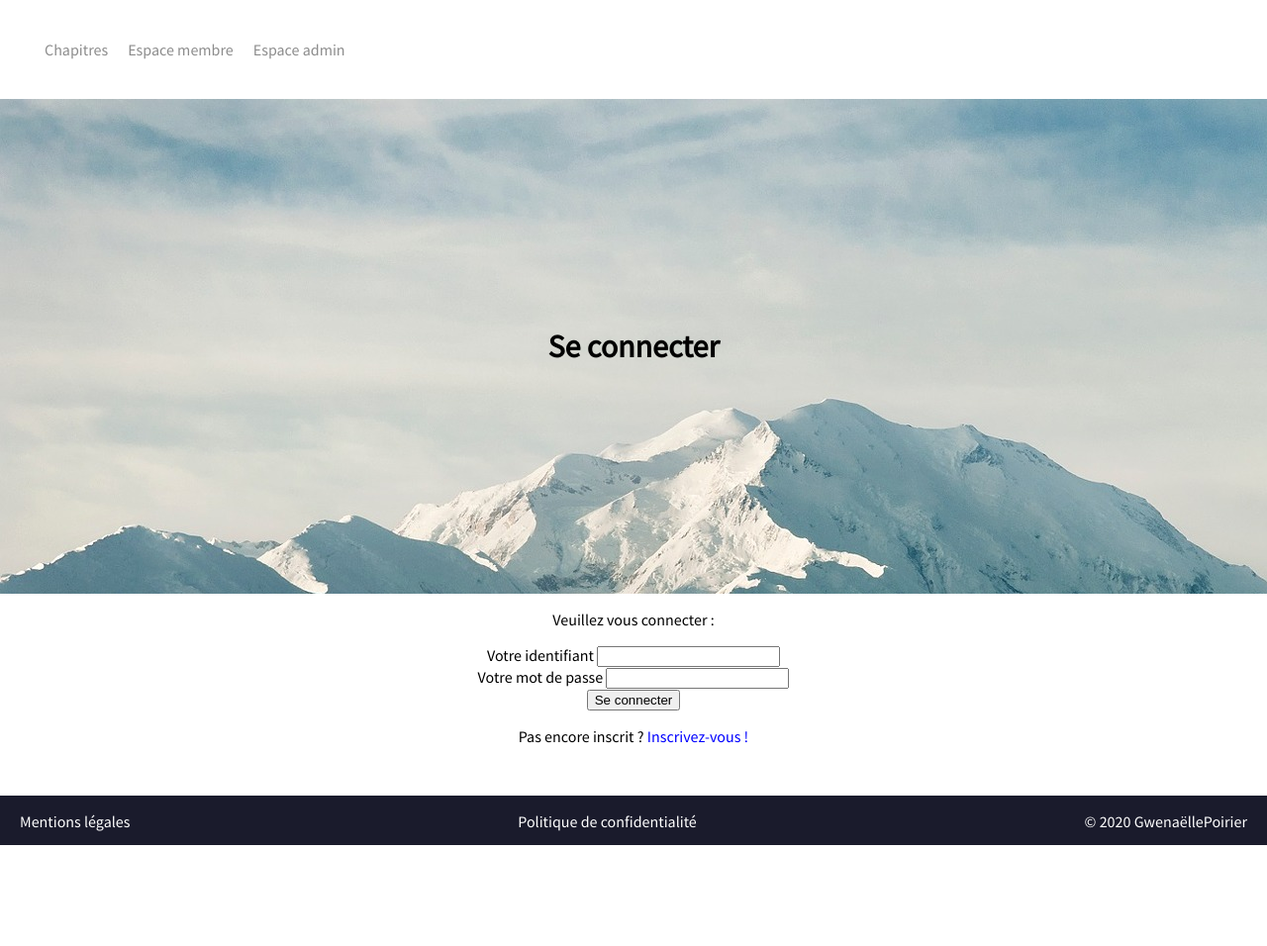
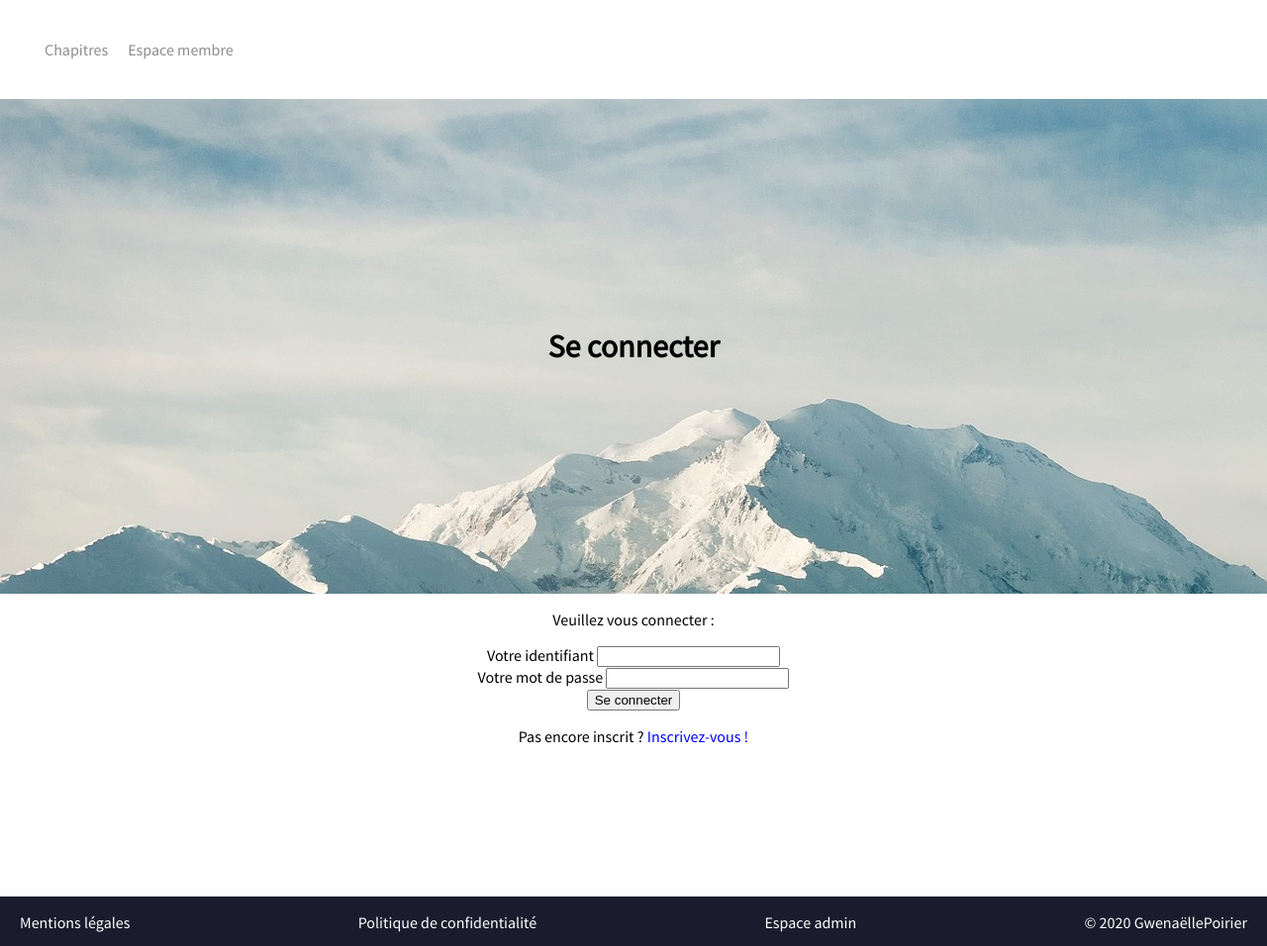
Before and after one commit to Jane-D-Lane/OC-P4-Blog, a PHP site: page /index.php?action=connection in a window 1280 px wide. Shown: the whole page at 99% size. Before the commit the page ends 854 px from the top, so only its background shows below. Run offline with PHP 8.4, Linux system fonts and the light colour scheme; some libraries are stand-ins or nearby versions.

Commit message:
finitions + amélioration de l'affichage

```diff
--- a/controller/adminController.php
+++ b/controller/adminController.php
@@ -39,7 +39,7 @@ function postCreation() {
 		}
 	} else {
 		require('view/adminView/createPost.php');
-		echo 'Erreur : Tous les champs ne sont pas remplis.';
+		echo '<script>alert(\'Erreur : Tous les champs ne sont pas remplis.\')';
 	}
 }
 
@@ -77,3 +77,10 @@ function commDelete() {
 
 	header('Location: index.php?action=admin');
 }
+
+
+// Annuler le signalement d'un commentaire
+function removeFlag() {
+	$commentManager = new CommentManager();
+	$unflagComm = $commentManager->unFlag($_GET['id']);
+}
--- a/controller/commentController.php
+++ b/controller/commentController.php
@@ -9,10 +9,10 @@ function commentCheck() {
 		if(!empty($_POST['author']) && !empty($_POST['comment'])) {
 			addComments($_GET['id'], $_POST['author'], $_POST['comment']);
 		} else {
-			echo 'Erreur : Tous les champs ne sont pas remplis.';
+			echo '<script>alert(\'Erreur : Tous les champs ne sont pas remplis.\')</script>';
 		}
 	} else {
-		echo 'Erreur : Aucun identifiant de billet envoyé.';
+		echo '<script>alert(\'Erreur : Aucun identifiant de billet envoyé.\')</script>';
 	}
 }
 
@@ -31,12 +31,5 @@ function addComments($postId, $author, $comment) {
 function addFlag() {
 	$commentManager = new CommentManager();
 	$flagComm = $commentManager->flag($_GET['id']);
-	echo 'Commentaire signalé !';
+	echo '<script>alert(\'Commentaire signalé !\')</script>';
 }
-
-// Annuler le signalement d'un commentaire
-function removeFlag() {
-	$commentManager = new CommentManager();
-	$unflagComm = $commentManager->unFlag($_GET['id']);
-	echo 'Commentaire non signalé !';
-}
--- a/controller/userController.php
+++ b/controller/userController.php
@@ -14,20 +14,20 @@ function logCheck() {
 
 	if(!empty($_POST['pseudo']) && !empty($_POST['pass']) &&!empty($_POST['passAgain']) && !empty($_POST['email'])) {
 		if($isValid->fetch()) {
-			require("view/userView/inscription.php");
-			echo "Pseudonyme et/ou email déjà utilisé.";
+			require('view/userView/inscription.php');
+			echo '<script>alert(\'Pseudonyme et/ou email déjà utilisé.\')</script>';
 		} else {
 			if($_POST['pass'] == $_POST['passAgain']) {
 				register($_POST['pseudo'], password_hash($_POST['pass'], PASSWORD_DEFAULT), $_POST['email']);
 
 			} else {
-				require("view/userView/inscription.php");
-				echo 'Erreur : Retapez votre mot de passe';
+				require('view/userView/inscription.php');
+				echo '<script>alert(\'Erreur : Retapez votre mot de passe\')</script>';
 			}
 		}
 	} else {
-		require("view/userView/inscription.php");
-		echo 'Erreur : Tous les champs ne sont pas remplis !';
+		require('view/userView/inscription.php');
+		echo '<script>alert(\'Erreur : Tous les champs ne sont pas remplis !\')</script>';
 	}
 }
 
@@ -52,17 +52,17 @@ function getConnect() {
 	$isPassValid = password_verify($_POST['pass'], $userData['pass']);
 	if(!$userData) {
 		require('view/userView/login.php');
-		echo 'Mauvais identifiant ou mot de passe.';
+		echo '<script>alert(\'Mauvais identifiant ou mot de passe.\')</script>';
 	} else {
 		if($isPassValid) {
 			session_start();
 			$_SESSION['id'] = $userData['id'];
 			$_SESSION['pseudo'] = $_POST['pseudo'];
 			require('view/userView/login.php');
-			echo 'Vous êtes connecté !';
+			echo '<script>alert(\'Vous êtes connecté !\')</script>';
 		} else {
-			require('view.userView/login.php');
-			echo 'Mauvais identifiant ou mot de passe.';
+			require('view/userView/login.php');
+			echo '<script>alert(\'Mauvais identifiant ou mot de passe.\')</script>';
 		}
 	}
 }
@@ -72,7 +72,8 @@ function logOut() {
 	session_start();
 	$_SESSION = array();
 	session_destroy();
-	echo 'Déconnexion !';
+	require('view/userView/login.php');
+	echo '<script>alert(\'Déconnexion !\')</script>';
 }
 
 // Affiche la page d'accès interdit
--- a/info.php
+++ /dev/null
@@ -1,3 +0,0 @@
-<?php
-
-phpinfo();
--- a/public/blog.css
+++ b/public/blog.css
@@ -1,10 +1,6 @@
 @font-face {
 	font-family: 'Source-sans-pro';
 	src: url('fonts/source-sans-pro/SourceSansPro-Regular.otf');
-}
-
-html {
-	height: 100%;
 }
 
 body {
@@ -13,14 +9,8 @@ body {
 	height: 100%;
 	margin-right: 100px;
 	margin-left: 100px;
-	position: relative;
 	margin: 0 auto;
 	font-family: 'Source-sans-pro', Arial, sans-serif;
-}
-
-#main {
-	min-height: 100%;
-	position: relative;
 }
 
 a {
@@ -100,7 +90,7 @@ h1, h2, h3 {
 	width: 20%;
 	background-color: #cadee9;
 	margin: 10px;
-	padding: 10px;
+	padding: 20px;
 }
 
 #postPage, #commentSection {
@@ -128,11 +118,12 @@ form {
 	text-align: center;
 }
 
-.loginPage {
+.loginPage, .nonAccess {
 	text-align: center;
+	height: 240px;
 }
 
-.loginPage a {
+.loginPage a, .news a {
 	color: blue;
 }
 
@@ -140,7 +131,6 @@ form {
 
 footer {
 	margin-top: 50px;
-	bottom: 0;
 }
 
 #footer {
@@ -150,7 +140,6 @@ footer {
 	color: white;
 	width: 100%;
 	height: 50px;
-	position: absolute;
 }
 
 footer a {
--- a/view/template.php
+++ b/view/template.php
@@ -26,7 +26,6 @@ session_start();
 					<div>
 						<li><a href="index.php">Chapitres</a></li>
 						<li><a href="index.php?action=connection">Espace membre</a></li>
-						<li><a href="index.php?action=admin">Espace admin</a></li>
 					</div>
 <?php
 if(isset($_SESSION['id'])) {
@@ -48,6 +47,7 @@ if(isset($_SESSION['id'])) {
 				<div id="footer">
 					<p><a href="#">Mentions légales</a></p>
 					<p><a href="#">Politique de confidentialité</a></p>
+					<p><a href="index.php?action=admin">Espace admin</a></p>
 					<p>© 2020 GwenaëllePoirier</p>
 				</div>
 			</footer>
--- a/view/userView/login.php
+++ b/view/userView/login.php
@@ -3,8 +3,8 @@
 <?php $titlePage = "Se connecter"; ?>
 
 <?php ob_start(); ?>
-
-<p class="loginPage">Veuillez vous connecter :</p>
+<div class="loginPage">
+	<p>Veuillez vous connecter :</p>
 	<form action="index.php?action=connection" method="post">
 		<div>
 			<label for="pseudo">Votre identifiant</label>
@@ -18,7 +18,8 @@
 			<input type="submit" name="goConnect" value="Se connecter">
 		</div>
 	</form>
-<p class="loginPage">Pas encore inscrit ? <a href="index.php?action=register">Inscrivez-vous !</a></p>
+	<p>Pas encore inscrit ? <a href="index.php?action=register">Inscrivez-vous !</a></p>
+</div>
 
 <?php $content = ob_get_clean(); ?>
 
```
Also changed, not shown: view/userView/listPosts.php (+6 -4 lines), view/userView/nonAccess.php (+4 -3 lines). Lines whose indentation alone changed are shown as unchanged.
